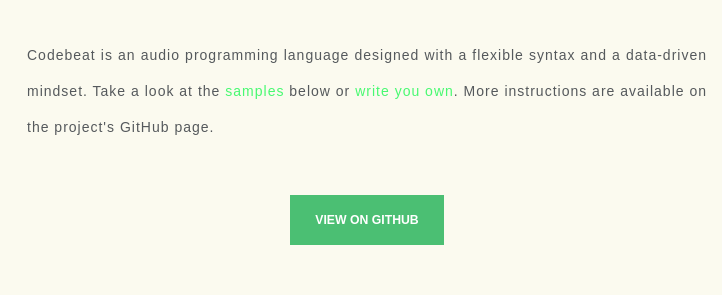
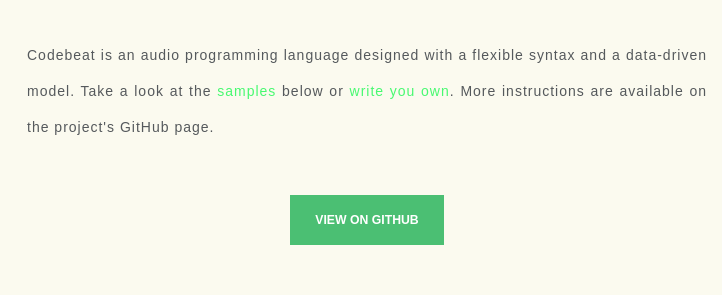
Before and after one commit to brandonmailhiot/SynthJS, a website with bundled scripts: page index.html in a window 1280 px wide. Shown: the part 395-690 px from the top of the page, 273-995 px from the left. Built offline with nearby package versions, Linux system fonts and the light colour scheme.

```diff
--- a/index.html
+++ b/index.html
@@ -15,7 +15,7 @@
   <h2 class='section-heading'>Introduction</h2>
   <p class="description">
       Codebeat is an audio programming language designed with a flexible syntax and
-      a data-driven mindset. Take a look at the
+      a data-driven model. Take a look at the
       <a href='#samples'>samples</a> below or <a href="#write-your-own">write you own</a>. More
       instructions are available on the project's GitHub page.
     <a href='https://www.github.com/blmgeo/offbeat' ><button class='btn btn-success btn-md github'>View on GitHub</button></a>
```
Also changed, not shown: dist/bundle.js.
